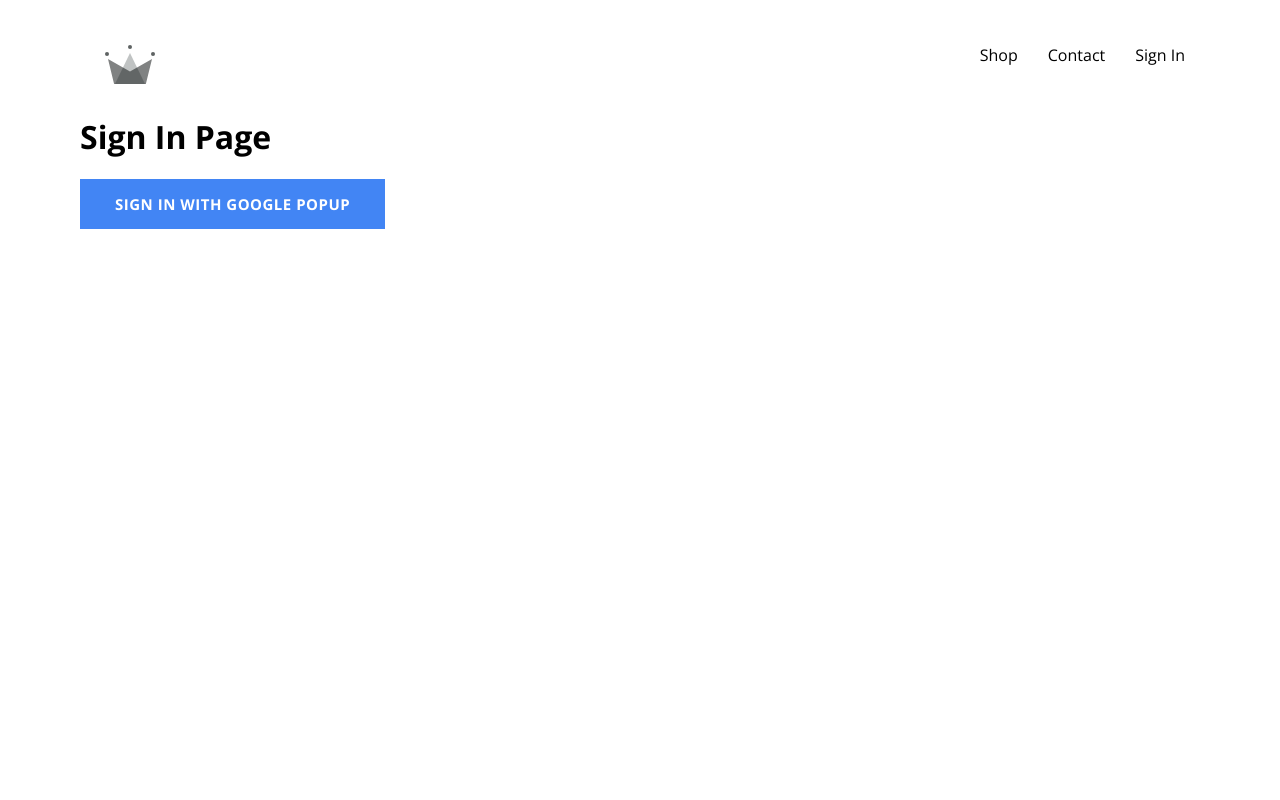
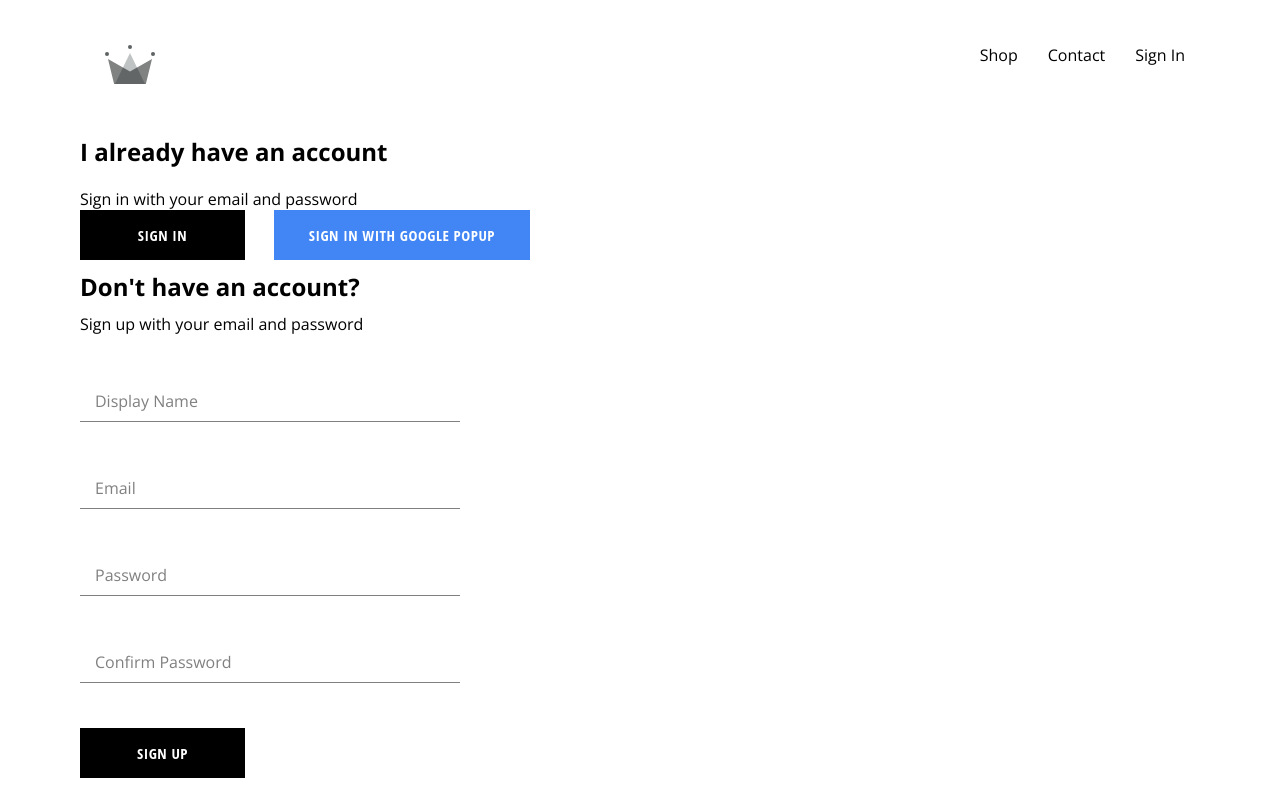
Before and after one commit to hasanrajani/crwn-clothing, a React (Create React App) app: page /signin in a window 1280 px wide. Built offline with nearby package versions, Linux system fonts and the light colour scheme; no server answers.

Commit message:
created sign up component form input and button component

```diff
--- /dev/null
+++ b/src/components/button/button.component.jsx
@@ -0,0 +1,14 @@
+import React from 'react';
+
+import './button.styles.scss';
+
+const BUTTON_TYPE_CLASSES = {
+  google:'google-sign-in',
+  inverted:'inverted'
+}
+
+const Button =({children, buttonType, ...otherProps})=>(
+  <button className={`${BUTTON_TYPE_CLASSES[buttonType]} button-container`} {...otherProps}>{children}</button>
+)
+
+export default Button;
--- a/src/components/custom-button/custom-button.styles.scss
+++ b/src/components/button/button.styles.scss
@@ -1,18 +1,20 @@
-.custom-button {
+.button-container {
   min-width: 165px;
   width: auto;
   height: 50px;
   letter-spacing: 0.5px;
   line-height: 50px;
-  padding: 0px 35px;
+  padding: 0 35px 0 35px;
   font-size: 15px;
   background-color: black;
   color: white;
   text-transform: uppercase;
-  font-family: "Open Sans", sans-serif;
+  font-family: 'Open Sans Condensed';
   font-weight: bolder;
   border: none;
   cursor: pointer;
+  display: flex;
+  justify-content: center;
 
   &:hover {
     background-color: white;
@@ -29,4 +31,16 @@
       border: none;
     }
   }
+
+  &.inverted {
+    background-color: white;
+    color: black;
+    border: 1px solid black;
+
+    &:hover {
+      background-color: black;
+      color: white;
+      border: none;
+    }
+  }
 }
--- a/src/components/custom-button/custom-button.component.jsx
+++ /dev/null
@@ -1,9 +0,0 @@
-import React from 'react';
-
-import './custom-button.styles.scss';
-
-const CustomButton =({children, isGoogleSignIn, ...otherProps})=>(
-  <button className={`${isGoogleSignIn ? 'google-sign-in':''} custom-button`} {...otherProps}>{children}</button>
-)
-
-export default CustomButton;
--- a/src/components/form-input/form-input.component.jsx
+++ b/src/components/form-input/form-input.component.jsx
@@ -2,15 +2,14 @@ import React from 'react';
 
 import './form-input.styles.scss';
 
-const FormInput =({handleChange, label, ...otherProps})=> (
+const FormInput =({label, inputOptions})=> (
 <div className='group'>
-  <input className='form-input' onChange={handleChange} {...otherProps} />
+  <input className='form-input' {...inputOptions} />
   {
-    label?
-    (<label className={`${otherProps.value.length?'shrink':''} form-input-label`}>
+    label &&
+    (<label className={`${inputOptions.value.length?'shrink':''} form-input-label`}>
       {label}
     </label>)
-    :null
   }
 </div>
 )
--- a/src/components/sign-in/sign-in.component.jsx
+++ b/src/components/sign-in/sign-in.component.jsx
@@ -2,19 +2,45 @@ import React from 'react';
 
 import './sign-in.styles.scss';
 
+// import FormInput from '../form-input/form-input.component';
+import Button from '../button/button.component';
 import FormInput from '../form-input/form-input.component';
-import CustomButton from '../custom-button/custom-button.component';
-import { signInWithGooglePopup, createUserDocumentFromAuth } from '../../utils/firebase.utils';
+import { signInWithGooglePopup, createUserDocumentFromAuth, auth } from '../../utils/firebase.utils';
+
+
 const SignIn = () => {
+  const handleChange = (event)=> {
+    const {name, value} = event.target;
+
+    // setFormFields({...formFields, [name]: value});
+  };
+
+
   const logGoogleUser = async () => {
     const {user} = await signInWithGooglePopup();
-    createUserDocumentFromAuth(user);
+    const userDocRef = createUserDocumentFromAuth(user);
   };
 
   return (
-    <div>
-      <h1>Sign In Page</h1>
-      <CustomButton isGoogleSignIn onClick={logGoogleUser}>Sign in with Google Popup</CustomButton>
+    <div className='sign-in-container'>
+      <h2>I already have an account</h2>
+      <span>Sign in with your email and password</span>
+      {/* <FormInput label="Email" inputOptions={{
+        type:'email',
+        onChange:handleChange,
+        name:"email",
+        required:true
+      }}/>
+      <FormInput label="Password" inputOptions={{
+        type:'password',
+        onChange:handleChange,
+        name:"password",
+        required:true
+      }}/> */}
+      <div className="buttons">
+      <Button onClick={logGoogleUser}>Sign in</Button>
+      <Button  buttonType="google" onClick={logGoogleUser}>Sign in with Google Popup</Button>
+      </div>
     </div>
 
   );
--- a/src/components/sign-in/sign-in.styles.scss
+++ b/src/components/sign-in/sign-in.styles.scss
@@ -1,9 +1,9 @@
-.sign-in {
+.sign-in-container {
   width: 450px;
   display: flex;
   flex-direction: column;
 
-  .title {
+  .h2 {
     margin: 10px 0px;
   }
 
--- /dev/null
+++ b/src/components/sign-up-form/sign-up-form.component.jsx
@@ -0,0 +1,98 @@
+import {useState} from 'react';
+import { createAuthUserWithEmailAndPassword, createUserDocumentFromAuth } from '../../utils/firebase.utils';
+
+import FormInput from '../form-input/form-input.component';
+import CustomButton from '../button/button.component';
+
+import './sign-up-form.styles.scss';
+
+const defaultFormFields = {
+  displayName: '',
+  email: '',
+  password:'',
+  confirmPassword:''
+}
+
+const SignUpForm = () => {
+
+  const [formFields, setFormFields] = useState(defaultFormFields);
+  const {displayName, email, password, confirmPassword} = formFields;
+
+  const resetFormFields = () => {
+    setFormFields(defaultFormFields);
+  }
+  const handleSubmit = async (event) => {
+    event.preventDefault();
+    if(password!==confirmPassword)
+    {
+      alert('Password does not match!');
+      return;
+    }
+
+    try {
+      const {user} = await createAuthUserWithEmailAndPassword(email,password);
+      await createUserDocumentFromAuth(user, {displayName});
+      resetFormFields();
+    } catch(error){
+      if(error.code === 'auth/email-already-in-use'){
+        alert('User already registered!');
+      }
+      else{
+        console.log('user creation encountered an error',error);
+      }
+    }
+  }
+
+  const handleChange = (event)=> {
+    const {name, value} = event.target;
+
+    setFormFields({...formFields, [name]: value});
+  };
+
+  return (
+    <div className='sign-up-container'>
+      <h2>Don't have an account?</h2>
+      <span>Sign up with your email and password</span>
+      <form onSubmit={handleSubmit}>
+        <FormInput inputOptions={{
+          type:"text",
+          value:displayName,
+          onChange:handleChange,
+          name:"displayName",
+          required:true
+        }}
+        label="Display Name"
+        />
+        <FormInput inputOptions={{
+          type:"email",
+          value:email,
+          onChange:handleChange,
+          name:"email",
+          required:true
+        }}
+        label="Email"
+        />
+        <FormInput inputOptions={{
+          type:"password",
+          value:password,
+          onChange:handleChange,
+          name:"password",
+          required:true
+        }}
+        label="Password"/>
+        <FormInput inputOptions={{
+          type:"password",
+          value:confirmPassword,
+          onChange:handleChange,
+          name:"confirmPassword",
+          required:true,
+        }}
+        label="Confirm Password"
+        />
+        <CustomButton type="submit">Sign Up</CustomButton>
+      </form>
+    </div>
+  )
+}
+
+export default SignUpForm;
--- /dev/null
+++ b/src/components/sign-up-form/sign-up-form.styles.scss
@@ -0,0 +1,9 @@
+.sign-up-container {
+  display: flex;
+  flex-direction: column;
+  width: 380px;
+
+  h2 {
+    margin: 10px 0px;
+  }
+}
--- a/src/routes/sign-in-and-sign-up/sign-in-and-sign-up.component.jsx
+++ b/src/routes/sign-in-and-sign-up/sign-in-and-sign-up.component.jsx
@@ -3,10 +3,13 @@ import React from 'react';
 import './sign-in-and-sign-up.styles.scss';
 
 import SignIn from '../../components/sign-in/sign-in.component'
+import SignUpForm from '../../components/sign-up-form/sign-up-form.component';
 
 const SignInAndSignUp = () => (
   <div className='sign-in-sign-up'>
     <SignIn/>
+    <SignUpForm/>
+
   </div>
 );
 
--- a/src/utils/firebase.utils.js
+++ b/src/utils/firebase.utils.js
@@ -1,5 +1,6 @@
+import { async } from "@firebase/util";
 import { initializeApp } from "firebase/app";
-import { getAuth, signInWithPopup, GoogleAuthProvider } from "firebase/auth";
+import { getAuth, signInWithPopup, GoogleAuthProvider, createUserWithEmailAndPassword } from "firebase/auth";
 
 import { getFirestore, doc, getDoc, setDoc } from "firebase/firestore";
 
@@ -25,7 +26,9 @@ export const signInWithGooglePopup = () => signInWithPopup(auth, provider);
 
 export const db = getFirestore();
 
-export const createUserDocumentFromAuth = async (userAuth) => {
+export const createUserDocumentFromAuth = async (userAuth, additionalInformation = {}) => {
+    if (!userAuth) return;
+
     const userDocRef = doc(db, "users", userAuth.uid);
 
     const userSnapshot = await getDoc(userDocRef);
@@ -38,6 +41,7 @@ export const createUserDocumentFromAuth = async (userAuth) => {
                 displayName,
                 email,
                 createdAt,
+                ...additionalInformation,
             });
         } catch (error) {
             console.log("error create the user", error.message);
@@ -46,3 +50,9 @@ export const createUserDocumentFromAuth = async (userAuth) => {
 
     return userDocRef;
 };
+
+export const createAuthUserWithEmailAndPassword = async (email, password) => {
+    if (!email || !password) return;
+
+    return await createUserWithEmailAndPassword(auth, email, password);
+};
```
